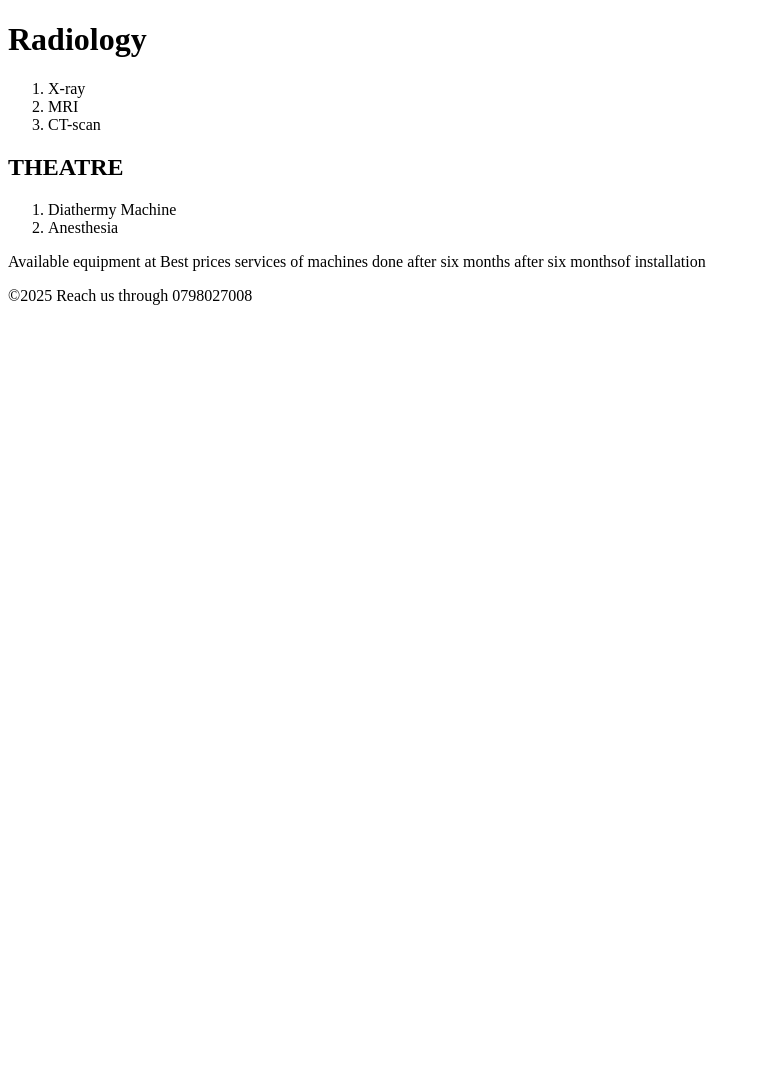
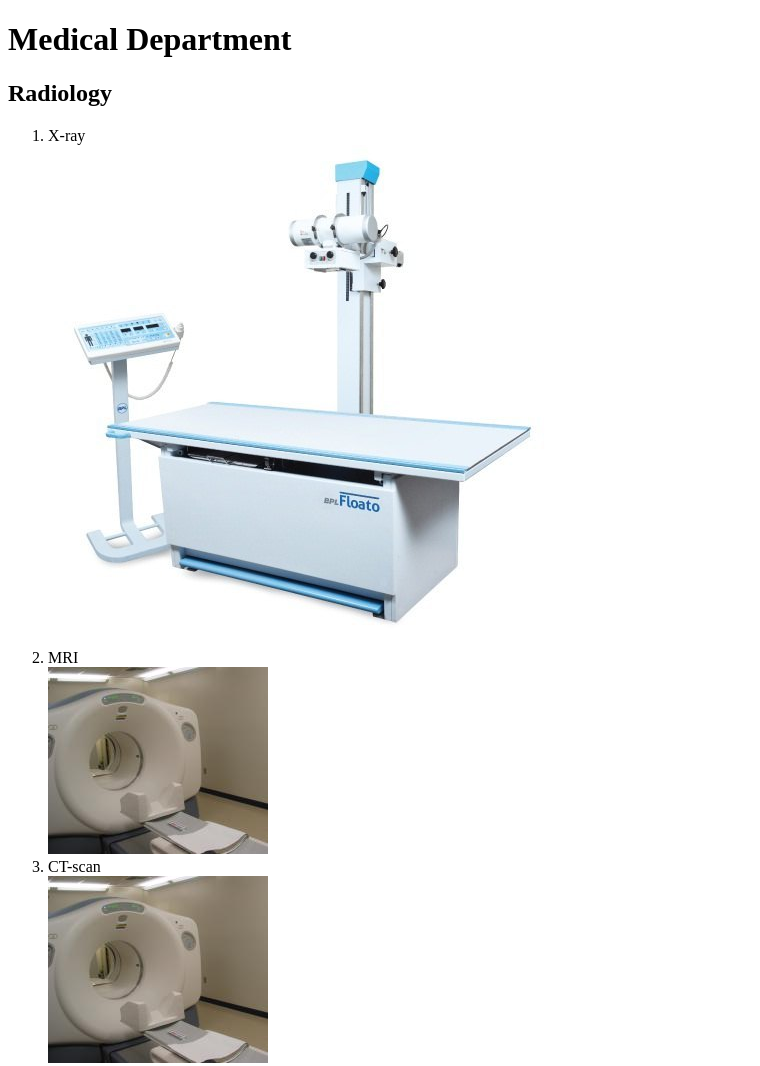
Before and after one commit to Degooner/HTMLproject, a plain HTML site: page index.html in a window 1280 px wide. Shown: the top 1066 px of the page, without its empty margins (0-760 px from the left). Before the commit the page ends 800 px from the top, so only its background shows below. Drawn offline with Linux system fonts and the light colour scheme.

Commit message:
adding images

```diff
--- a/index.html
+++ b/index.html
@@ -6,20 +6,28 @@
 </head>
 <body>
     <header>
-        <h1> Radiology</h1>
+        <h1>Medical Department</h1>
+        <h2> Radiology</h2>
         <ol>
             <li>X-ray</li>
+            <img src="images/X-ray.jpg" alt="FIXED X-RAY">
+
+
             <li>MRI</li>
+            <img src="images/MRI photo2.jpg" alt="FIXED X-RAY">
+
             <li>CT-scan</li>
+            <img src="images/MRI photo2.jpg" alt="FIXED X-RAY">
+
         </ol>
-        <h2>THEATRE</h2>
+        <h2>Theatre</h2>
         <ol>
             <li>Diathermy Machine</li>
             <li>Anesthesia</li>
         </ol>
         </header>
 
-            <p> Available equipment at Best prices services of machines done after six months after six monthsof installation</p>
+            <p> Available equipment at Best prices. Services of machines done after six months after six monthsof installation</p>
 
             <footer> <P>&copy;2025 Reach us through 0798027008</P>
             </footer>
```
Also changed, not shown: images/CT-scan.jpeg (added), images/MRI photo2.jpg (added), images/X-ray.jpg (added).
